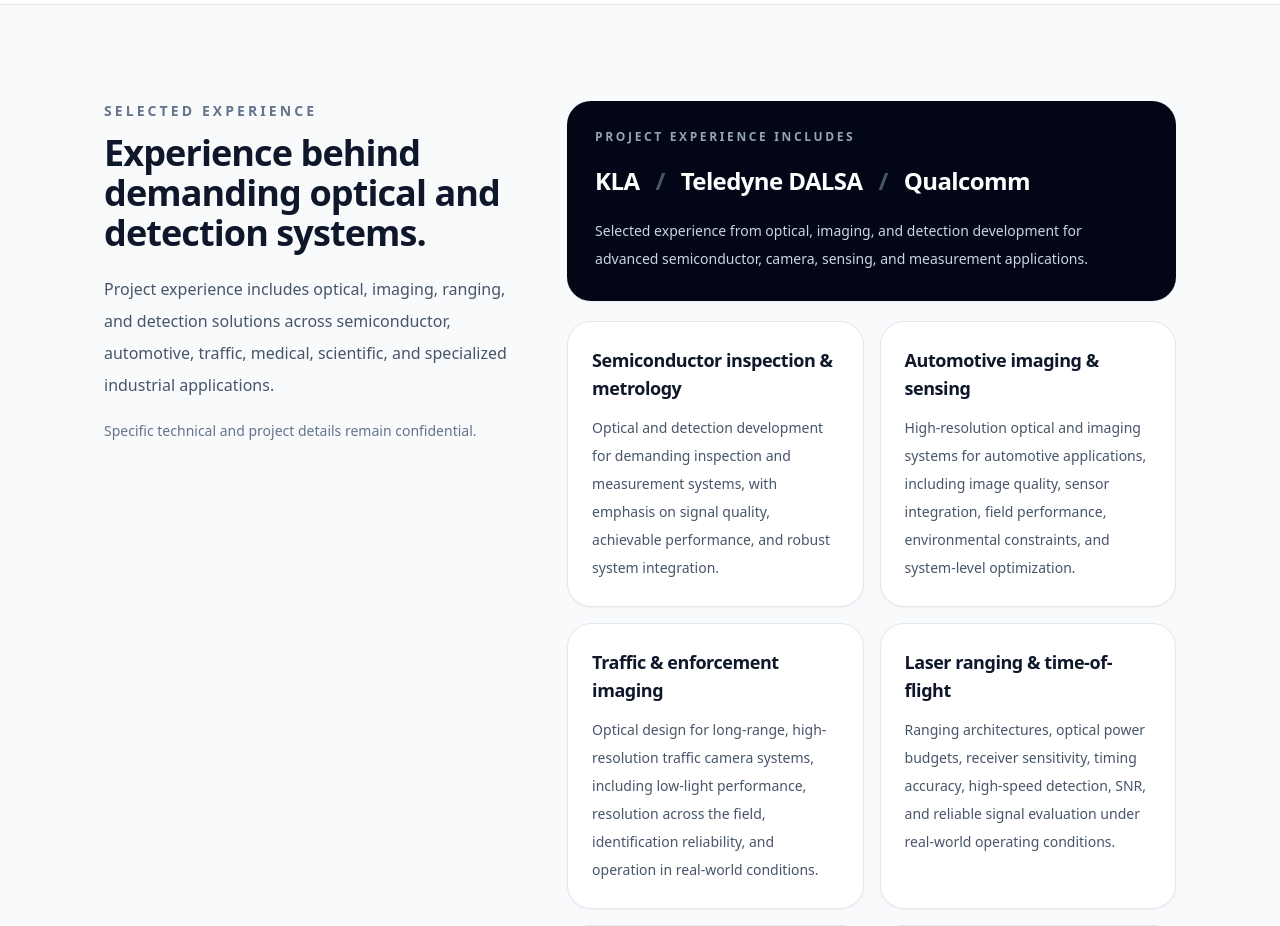
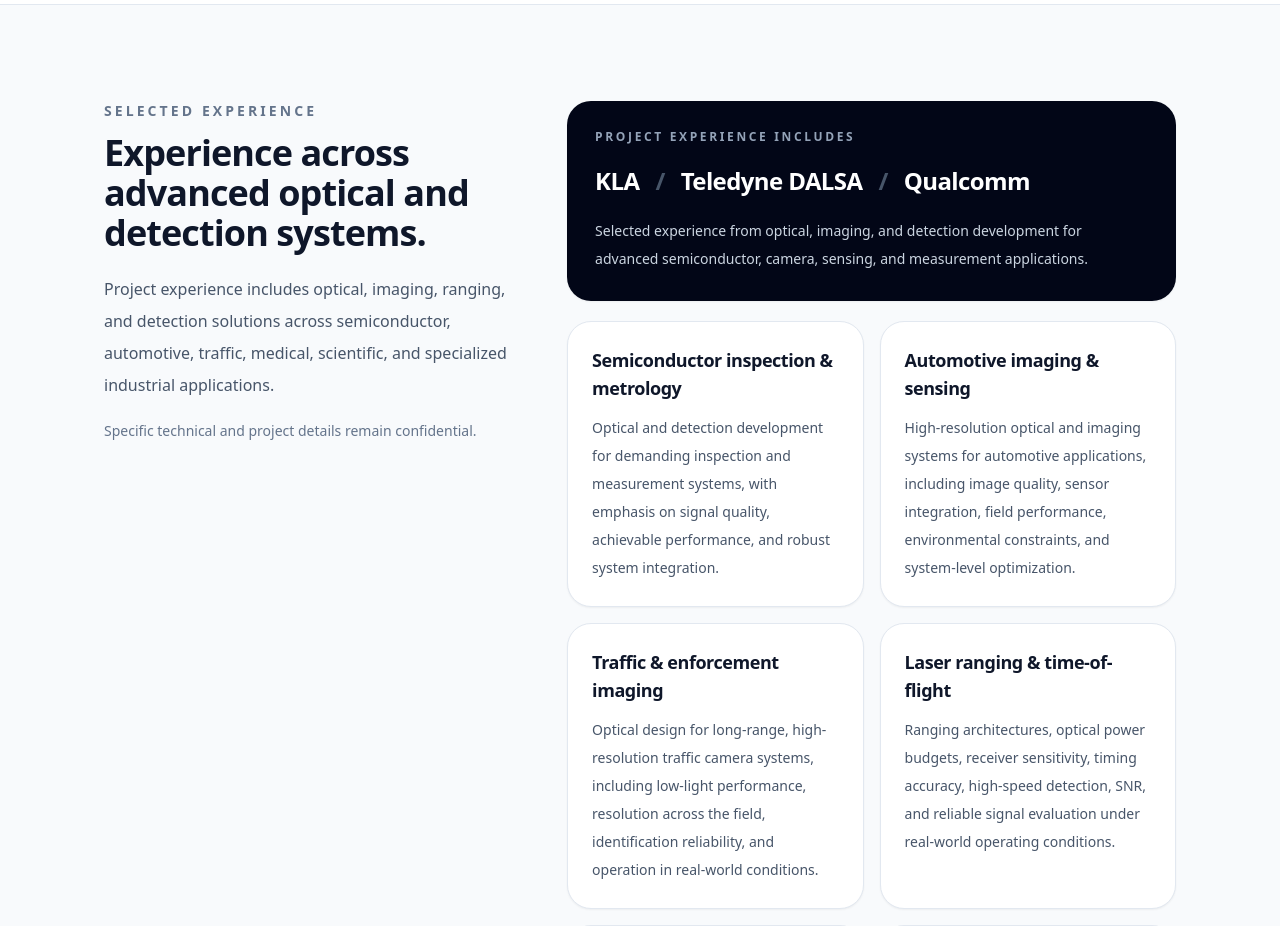
Before and after one commit to linhartpv/fps-optics, a Next.js app: page / in a window 1280 px wide. Shown: the part 4060-4986 px from the top of the page. Built offline with nearby package versions, Linux system fonts and the light colour scheme.

Commit message:
Update page.jsx

```diff
--- a/app/page.jsx
+++ b/app/page.jsx
@@ -406,7 +406,7 @@
               </div>
 
               <h2 className="mt-3 text-3xl font-semibold tracking-tight md:text-4xl">
-                Experience behind demanding optical and detection systems.
+                Experience across advanced optical and detection systems.
               </h2>
 
               <p className="mt-5 max-w-xl text-base leading-8 text-slate-600">
```
